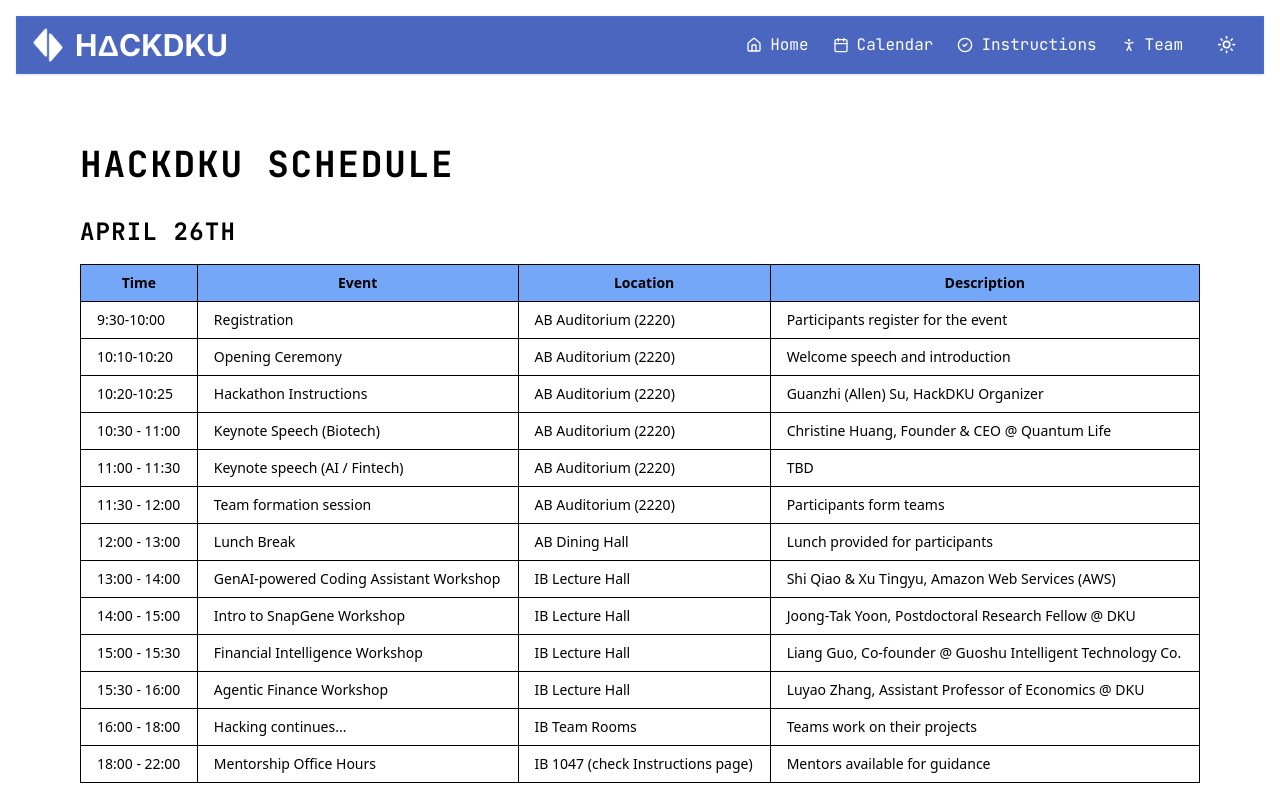
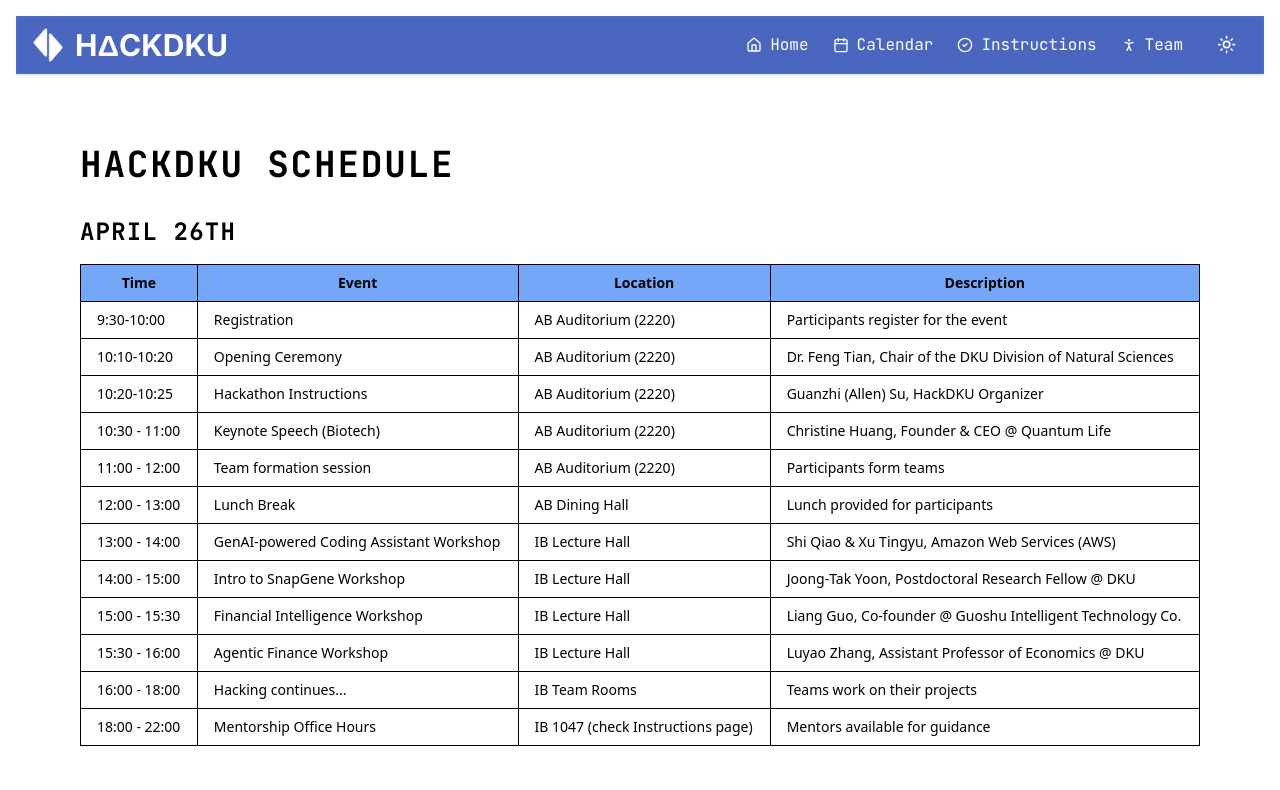
Before and after one commit to othmaneechc/hackdku25, a Next.js app: page /timeline in a window 1280 px wide. Shown: the top 790 px of the page. Built offline with nearby package versions, Linux system fonts and the light colour scheme; a web font is replaced by a local one.

Commit message:
Update page.tsx

```diff
--- a/src/app/timeline/page.tsx
+++ b/src/app/timeline/page.tsx
@@ -33,7 +33,7 @@ export default function TimelinePage() {
                 <td className="px-4 py-2 border">10:10-10:20</td>
                 <td className="px-4 py-2 border">Opening Ceremony</td>
                 <td className="px-4 py-2 border">AB Auditorium (2220)</td>
-                <td className="px-4 py-2 border">Welcome speech and introduction</td>
+                <td className="px-4 py-2 border">Dr. Feng Tian, Chair of the DKU Division of Natural Sciences</td>
               </tr>
               <tr>
                 <td className="px-4 py-2 border">10:20-10:25</td>
@@ -48,13 +48,7 @@ export default function TimelinePage() {
                 <td className="px-4 py-2 border">Christine Huang, Founder & CEO @ Quantum Life</td>
               </tr>
               <tr>
-                <td className="px-4 py-2 border">11:00 - 11:30</td>
-                <td className="px-4 py-2 border">Keynote speech (AI / Fintech)</td>
-                <td className="px-4 py-2 border">AB Auditorium (2220)</td>
-                <td className="px-4 py-2 border">TBD</td>
-              </tr>
-              <tr>
-                <td className="px-4 py-2 border">11:30 - 12:00</td>
+                <td className="px-4 py-2 border">11:00 - 12:00</td>
                 <td className="px-4 py-2 border">Team formation session</td>
                 <td className="px-4 py-2 border">AB Auditorium (2220)</td>
                 <td className="px-4 py-2 border">Participants form teams</td>
```
